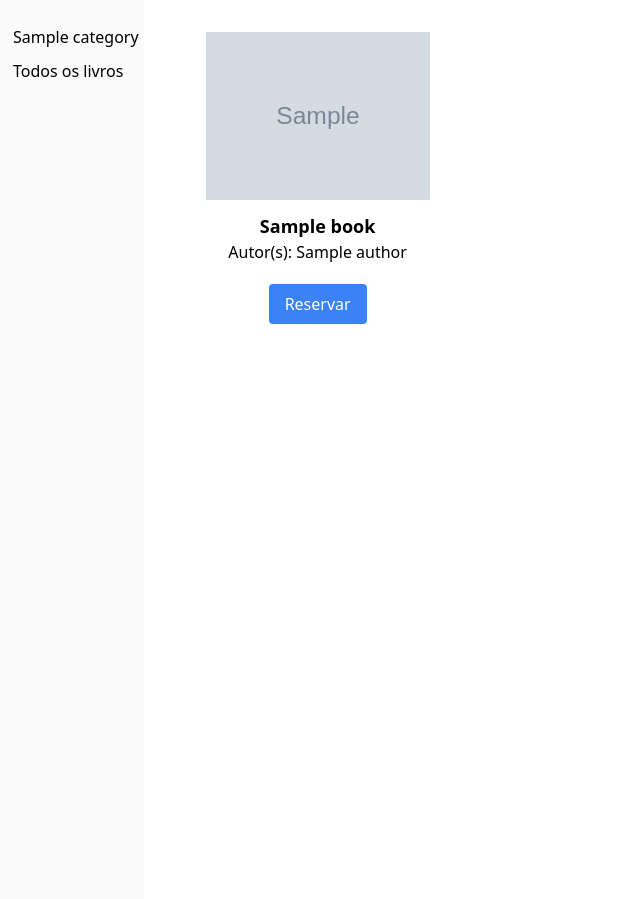
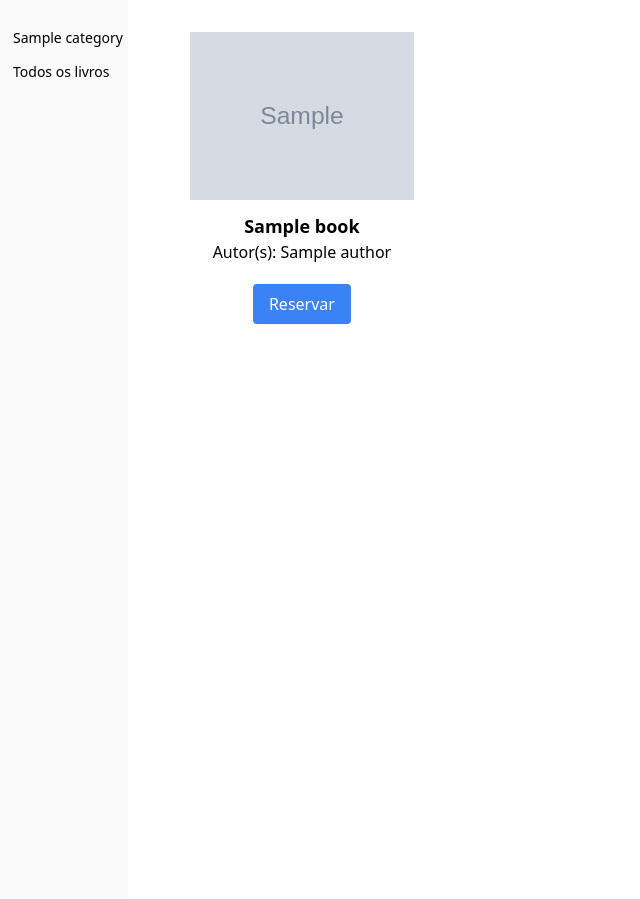
Before and after one commit to ericsanto/biblioteca_django, a Django app: page /library/catalogo/ in a window 1280 px wide. Shown: the part 140-1039 px from the top of the page, without its empty margins (0-640 px from the left). Run offline with Django 5.2, Linux system fonts and the light colour scheme; tables that the repository leaves empty hold one stand-in row (values such as "Sample post"); grey boxes marked "Sample" are stand-in pictures; some libraries are stand-ins or nearby versions; some web fonts are replaced.

Commit message:
Fazendo alterações visuais

```diff
--- a/library/templates/catalog_books.html
+++ b/library/templates/catalog_books.html
@@ -21,11 +21,11 @@
 
   <main class="flex flex-col mb-15">
     <div class="flex flex-row justify-start">
-    <div class="categories">
+    <div class="categories h-full">
       {% for category in categories %}
-        <li class="list-categories ml-2"><a href="{% url 'catalog' %}?category={{category.name}}">{{category.name}}</a></li>
+        <li class="list-categories ml-2"><a href="{% url 'catalog' %}?category={{category.name}}" class="text-sm">{{category.name}}</a></li>
       {% endfor %}
-      <li class="list-categories ml-2"><a href="{% url 'catalog' %}">Todos os livros</a></li>
+      <li class="list-categories ml-2"><a href="{% url 'catalog' %}" class="text-sm">Todos os livros</a></li>
     </div>
 
     <div class=" flex flex-row justify-between flex-wrap">
```
